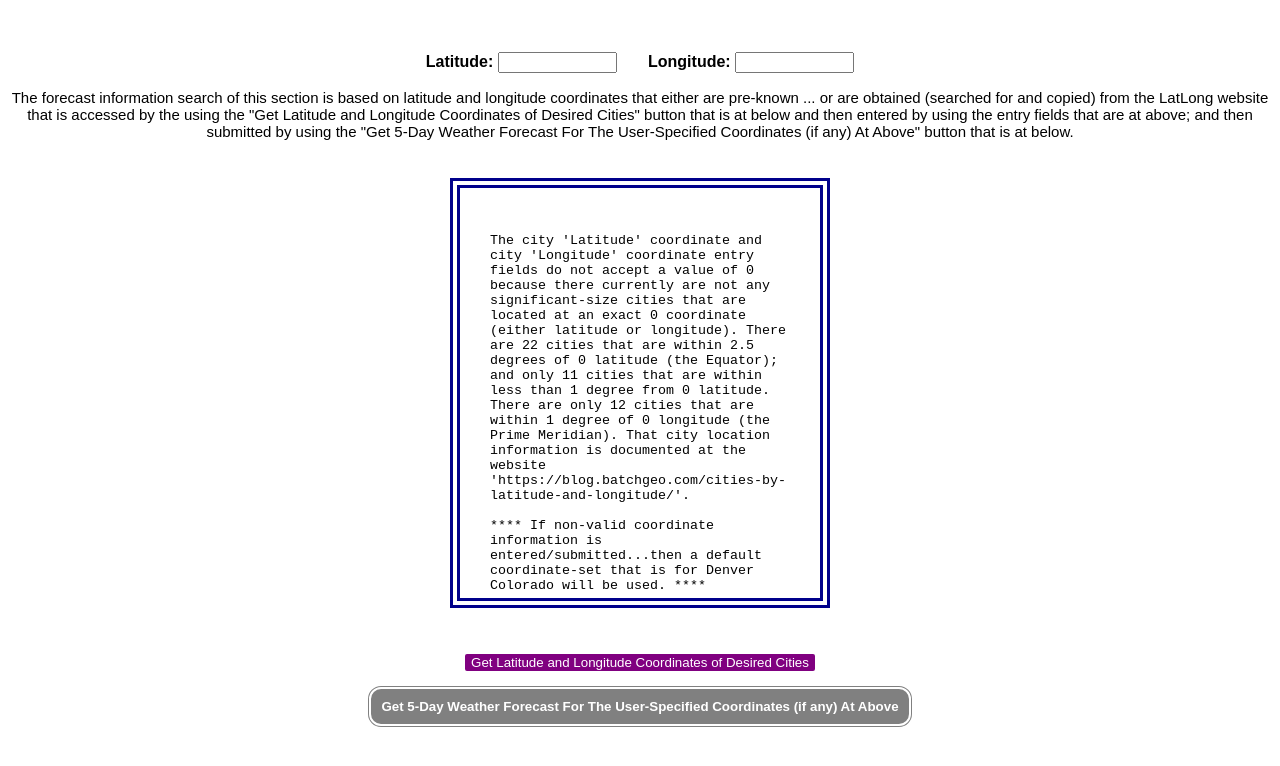
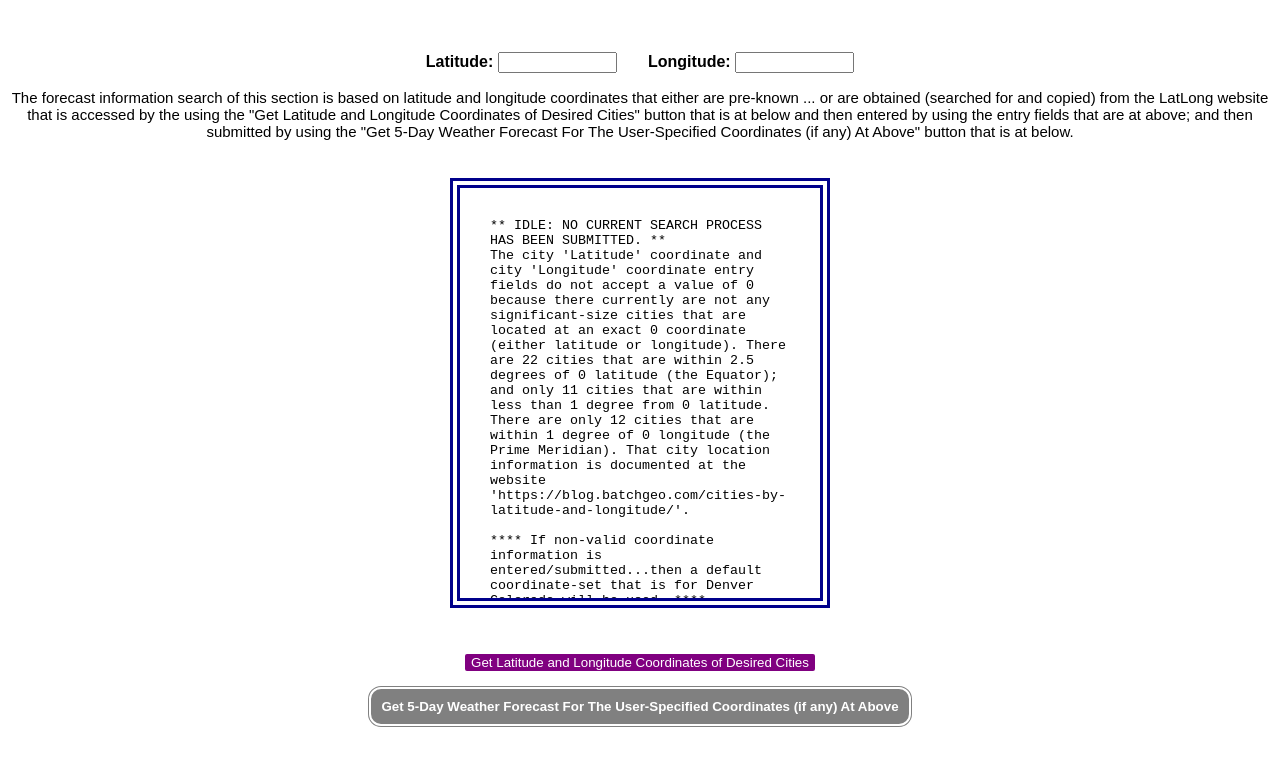
Before and after one commit to Todd-Kridel/TK-Weather-Forecast-Tracker, a plain HTML site: page index.html in a window 1280 px wide. Shown: the part 1674-2440 px from the top of the page. Drawn offline with Linux system fonts and the light colour scheme.

Commit message:
More refinements

```diff
--- a/index.html
+++ b/index.html
@@ -695,7 +695,7 @@ doDisplayAdditionalHelpfulInformationNote();
 // "theCityLocationLongitudeField" HTML field element
 function doDisplayAdditionalHelpfulInformationNote() {
 theCityWeatherForecastDisplayArea.innerHTML = "** IDLE: NO CURRENT SEARCH PROCESS HAS BEEN SUBMITTED. **";
-theCityWeatherForecastDisplayArea.innerHTML = "\n" +
+theCityWeatherForecastDisplayArea.innerHTML = theCityWeatherForecastDisplayArea.innerHTML + "\n" +
     "The city 'Latitude' coordinate and city 'Longitude' coordinate entry fields do not accept a value of 0 because " +
     "there currently are not any significant-size cities that are located at an exact 0 coordinate (either latitude " +
     "or longitude). There are 22 cities that are within 2.5 degrees of 0 latitude (the Equator); and only 11 cities " +
```
